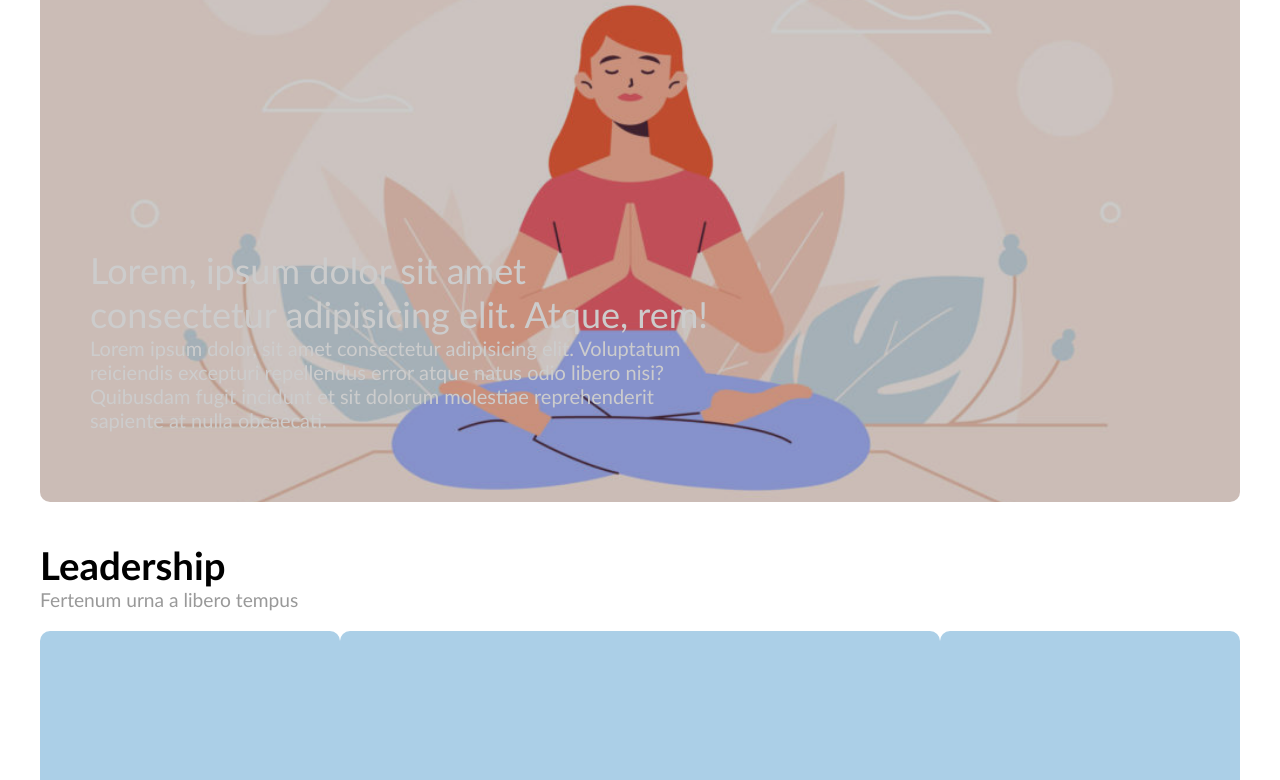
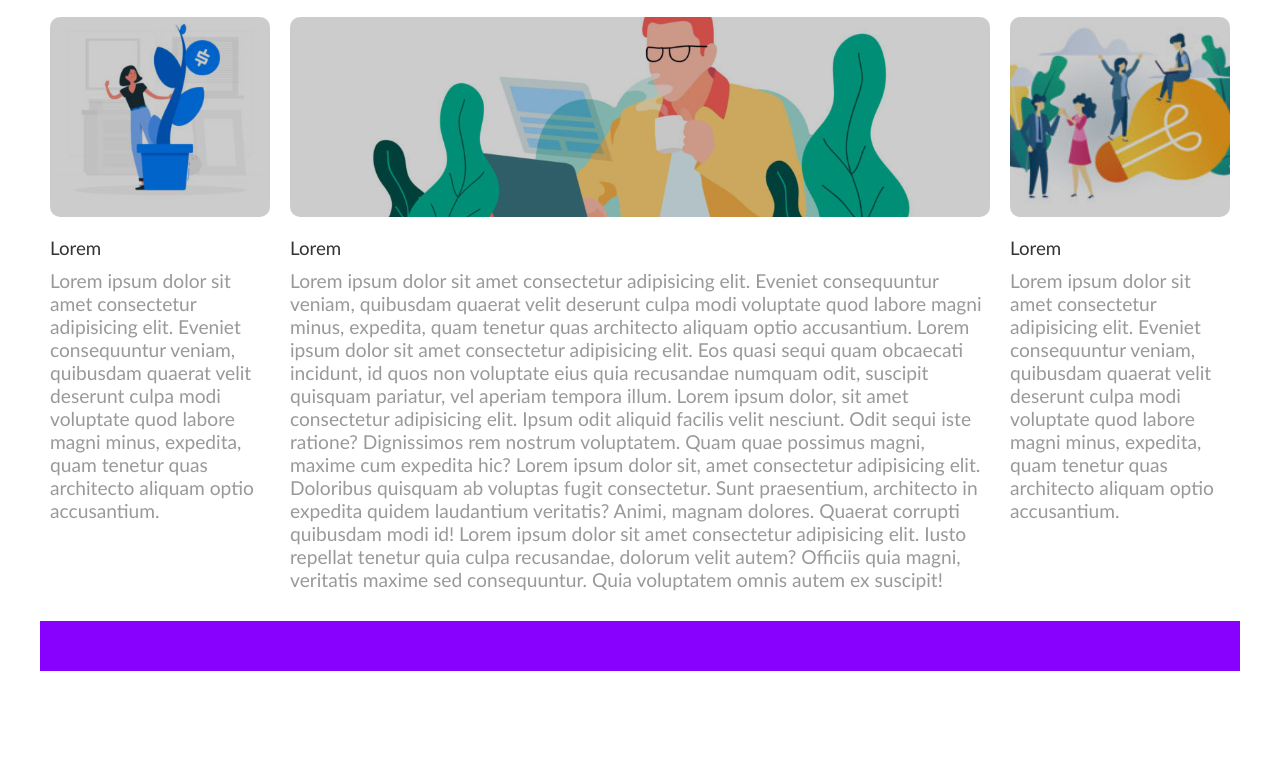
Before and after one commit to marcodeiulio/htmlcss-wp, a plain HTML site: page index.html in a window 1280 px wide. Shown: the part 274-1054 px from the top of the page. After the commit the page ends 965 px from the top, so only its background shows below. Drawn offline with Linux system fonts and the light colour scheme.

Commit message:
- Completed cards section

```diff
--- a/css/style.css
+++ b/css/style.css
@@ -12,12 +12,14 @@
 	content: "";
 }
 
+/* utilities */
+
 .block {
 	width: 100%;
 	margin: 40px auto;
 }
 
-.block, .table {
+.block, .card {
 	border-radius: 10px;
 }
 
@@ -26,9 +28,7 @@
 	margin: 20px auto;
 }
 
-#secondary-header {
-	width: 100%;
-}
+/* header */
 
 #logo {
 	width: 200px;
@@ -56,6 +56,8 @@ nav li:last-child {
 	margin-right: 0;
 }
 
+/* spotlight */
+
 #spotlight {
 	background-image: url(../img/banner.jpg);
 	background-size: cover;
@@ -82,14 +84,10 @@ nav li:last-child {
 	font-weight: normal;
 }
 
-#table-container {
+/* cards section */
+
+#cards-container {
 margin-bottom: 10px;
-}
-
-.clearfix::after {
-	content: "";
-	width: 100%;
-	display: table;
 }
 
 #secondary-header {
@@ -106,25 +104,56 @@ margin-bottom: 10px;
 	font-size: 2.4em;
 }
 
-.table {
+.card {
 	float: left;
 	margin: 20px 0;
-	/* da rimuovere */
-	height: 400px;
-	background-color: #abcfe7;
-
 	padding: 0 10px;
 }
 
-.sidebar {
-	width: 25%;
+.card-image {
+	border-radius: 10px;
+	width: 100%;
+	height: 200px;
+	filter: brightness(80%);
+	margin-bottom: 20px;
+	background-repeat: no-repeat;
+	background-size: cover;
+	background-position: center;
 }
 
-#description {
-	width: 50%;
-	/* margin-left: 15px;
-	margin-right: 15px; */
+.card h3 {
+	color: #333;
+	font-weight: normal;
+	margin-bottom: 10px;
 }
+
+.card p {
+	color: #999;
+	font-size: 1.2rem;
+	font-weight: lighter;
+}
+
+.w-25 {
+	width: 20%;
+}
+
+.w-50 {
+	width: 60%;
+}
+
+.card-image.money {
+	background-image: url(../img/img-1.jpg);
+}
+
+.card-image.focus {
+	background-image: url(../img/banner-2.jpg);
+}
+
+.card-image.idea {
+	background-image: url(../img/img-3.jpg);
+}
+
+/* footer */
 
 footer {
 	width: 100%;
--- a/index.html
+++ b/index.html
@@ -36,22 +36,39 @@
 				</ul>
 			</nav>
 		</header>
-		<div class="block clearfix" id="spotlight">
+		<!-- <div class="block clearfix" id="spotlight">
 			<article class="spotlight-article">
 				<h2>Lorem, ipsum dolor sit amet consectetur adipisicing elit. Atque, rem!</h2>
 				<p>Lorem ipsum dolor, sit amet consectetur adipisicing elit. Voluptatum reiciendis excepturi repellendus error atque natus odio libero nisi? Quibusdam fugit incidunt et sit dolorum molestiae reprehenderit sapiente at nulla obcaecati.</p>
 			</article>
-		</div>
-		<div class="block" id="table-container">
+		</div> -->
+		<div class="block" id="cards-container">
 			<header id="secondary-header">
 				<h1>Leadership</h1>
 				<h4>Fertenum urna a libero tempus</h4>
 			</header>
 			<div class="clearfix">
-				<div class="table sidebar"></div>
-				<article class="table" id="description">
-				</article>
-				<div class="table sidebar"></div>
+				<div class="card w-25">
+					<div class="card-image money"></div>
+					<h3>Lorem</h3>
+					<p>Lorem ipsum dolor sit amet consectetur adipisicing elit. Eveniet consequuntur veniam, quibusdam quaerat velit deserunt culpa modi voluptate quod labore magni minus, expedita, quam tenetur quas architecto aliquam optio accusantium.</p>
+				</div>
+				<div class="card w-50">
+					<div class="card-image focus"></div>
+					<h3>Lorem</h3>
+					<p>
+						Lorem ipsum dolor sit amet consectetur adipisicing elit. Eveniet consequuntur veniam, quibusdam quaerat velit deserunt culpa modi voluptate quod labore magni minus, expedita, quam tenetur quas architecto aliquam optio accusantium.
+						Lorem ipsum dolor sit amet consectetur adipisicing elit. Eos quasi sequi quam obcaecati incidunt, id quos non voluptate eius quia recusandae numquam odit, suscipit quisquam pariatur, vel aperiam tempora illum.
+						Lorem ipsum dolor, sit amet consectetur adipisicing elit. Ipsum odit aliquid facilis velit nesciunt. Odit sequi iste ratione? Dignissimos rem nostrum voluptatem. Quam quae possimus magni, maxime cum expedita hic?
+						Lorem ipsum dolor sit, amet consectetur adipisicing elit. Doloribus quisquam ab voluptas fugit consectetur. Sunt praesentium, architecto in expedita quidem laudantium veritatis? Animi, magnam dolores. Quaerat corrupti quibusdam modi id!
+						Lorem ipsum dolor sit amet consectetur adipisicing elit. Iusto repellat tenetur quia culpa recusandae, dolorum velit autem? Officiis quia magni, veritatis maxime sed consequuntur. Quia voluptatem omnis autem ex suscipit!
+					</p>
+				</div>
+				<div class="card w-25">
+					<div class="card-image idea"></div>
+					<h3>Lorem</h3>
+					<p>Lorem ipsum dolor sit amet consectetur adipisicing elit. Eveniet consequuntur veniam, quibusdam quaerat velit deserunt culpa modi voluptate quod labore magni minus, expedita, quam tenetur quas architecto aliquam optio accusantium.</p>
+				</div>
 			</div>
 		</div>
 		<footer></footer>
```
